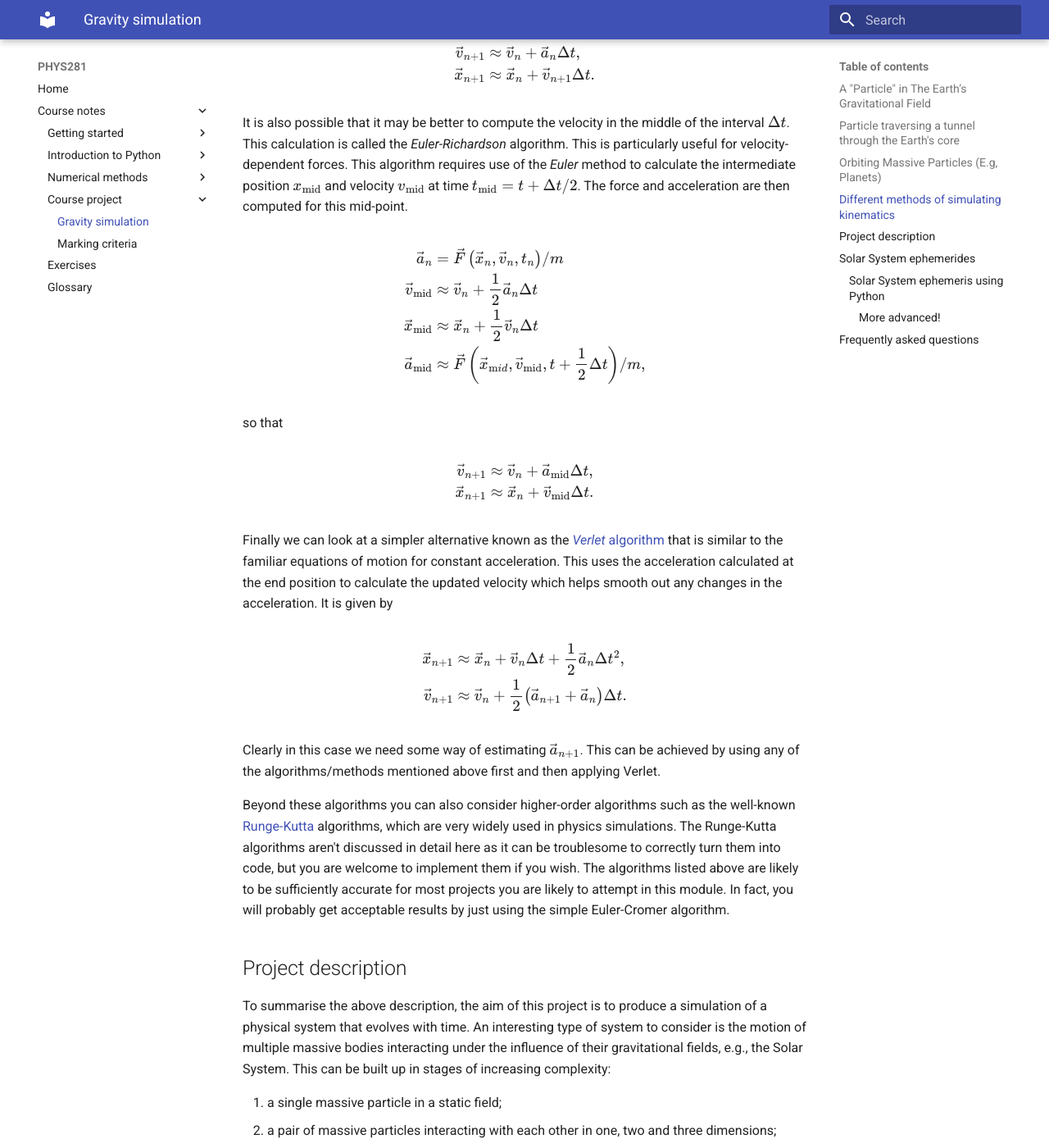
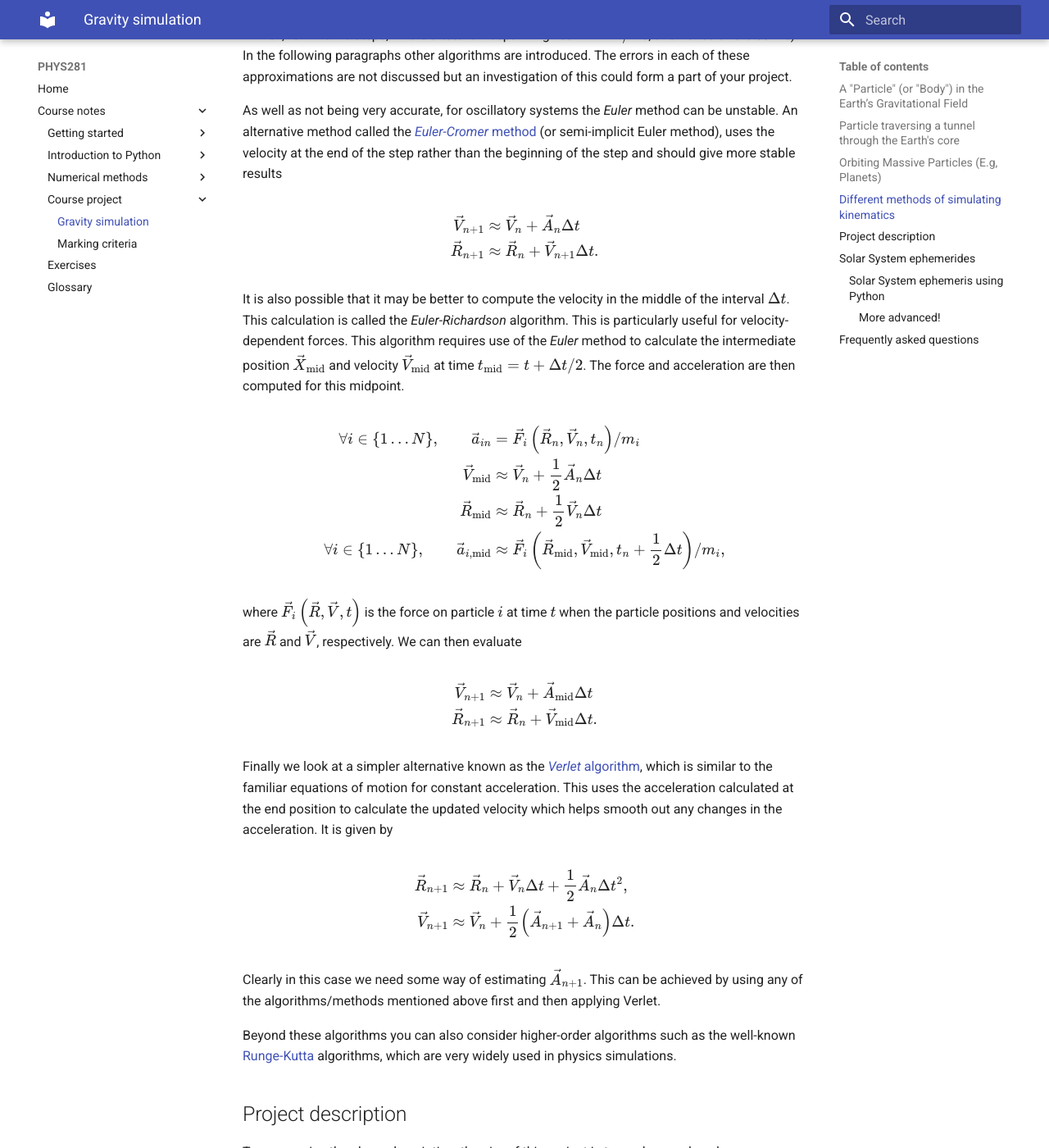
Before and after one commit to ndd21/PHYS281, an MkDocs documentation site: the page built from docs/gravity.md, in a window 1280 px wide and 1400 px high, scrolled down 5986 px. Shown: the whole window at 82% size. Built offline with MkDocs 1.6.1 and Material for MkDocs 9.7.7, drawn with Linux system fonts in a browser that asks for light colours; some of the changed text lies outside the part shown.

Commit message:
Modified gravity.md to clarify that the Euler, Euler-Cromer methods etc. work with 3N-dimensional vectors of all particle positions, all particle velocities, etc.
Added a paragraph to gravity.md emphasising the open-ended nature of
the project.

```diff
--- a/docs/gravity.md
+++ b/docs/gravity.md
@@ -49,7 +49,7 @@
 Let's consider the various steps in developing a general simulation of particle motion in
 gravitational fields.
 
-## A "Particle" in The Earth’s Gravitational Field
+## A "Particle" (or "Body") in the Earth’s Gravitational Field
 
 To start off with, we want to simulate the trajectory of a particle in a cannonball-like trajectory
 close to the surface of the Earth. You may want to bear in mind from the start that ultimately we
@@ -59,33 +59,34 @@
 a particle close to the surface of the Earth, but a bit of thought on how this might been extendible
 to a more general case could save a lot of time later on.
 
-For simplicity, our simulation can be considered initially to be in 2 dimensions: the $x$-direction
+For simplicity, our simulation can be considered initially to be in two dimensions: the $x$-direction
 which is parallel to the ground, and the $y$-direction which is perpendicular to the ground. We are
 of course inherently here assuming the surface of the Earth can be treated as being approximately
 flat as long as we consider fairly short trajectories. Later on we can remove this assumption.
 
 In this case we can represent the approximate acceleration by:
 $$
-  \vec{a} = g = -9.81 \hat{j} ~ \mathrm{m} \, \mathrm{s}^{-2}.
+  \vec{a} = -g\hat{j} = -9.81 \hat{j} ~ \mathrm{m} \, \mathrm{s}^{-2}.
 $$
 
-To characterise the motion of a particle in this uniform gravitational field we will need to be able
-to calculate the changes in the particle's position $\vec{x}$, and velocity $\vec{v}$ as a function
-of time, $t$.
+To characterise the motion of a particle in this uniform gravitational
+field we will need to be able to calculate the changes in the
+particle's position $\vec{r}=(x,y,z)$, and velocity
+$\vec{v}=(v_x,v_y,v_z)$ as a function of time, $t$.
 
 For many (although not all) physical systems we can write the velocity as
 $$
-  \vec{v}(t) = \int^{t} \vec{a}(\vec{x}, t) \, dt,
+  \vec{v}(t) = \int^{t} \vec{a}(\vec{r}, t) \, dt,
 $$
 and position as
 $$
-  \vec{x}(t) = \int^{t} \vec{v}(\vec{x}, t) \, dt,
+  \vec{r}(t) = \int^{t} \vec{v}(\vec{r}, t) \, dt,
 $$
-where $\vec{a}(t)$ is the acceleration of the particle and we have restricted ourselves here to
+where $\vec{a}(\vec{r},t)$ is the acceleration of the particle and we have restricted ourselves here to
 considering a single particle. Equivalently, these can be written as a pair of differential
 equations
 $$
-\vec{v}(t) = \frac{\mathrm{d}\vec{x}(t)}{\mathrm{d}t},
+\vec{v}(t) = \frac{\mathrm{d}\vec{r}(t)}{\mathrm{d}t},
 $$
 and
 $$
@@ -99,11 +100,11 @@
 $$
 \begin{align}
   \vec{v} & =  \vec{v}_{0} + \vec{a} t \\
-  \vec{x} & =  \vec{x}_{0} + \vec{v}_{0} t + \frac{1}{2} \vec{a} t^{2}
+  \vec{r} & =  \vec{r}_{0} + \vec{v}_{0} t + \frac{1}{2} \vec{a} t^{2}
 \end{align}
 $$
 
-where the initial position and velocity at time $t=0$ are given by $\vec{x}_{0}$ and $\vec{v}_{0}$,
+where the initial position and velocity at time $t=0$ are given by $\vec{r}_{0}$ and $\vec{v}_{0}$,
 respectively. As long as the acceleration is constant and uniform, these equations will be accurate
 and hence our simulation will not be very interesting.
 
@@ -118,7 +119,7 @@
 
 $$
 \begin{align}
-  \vec{x}_{n+1} & \approx \vec{x}_n + \vec{v}_n \Delta t, \\
+  \vec{r}_{n+1} & \approx \vec{r}_n + \vec{v}_n \Delta t, \\
   \vec{v}_{n+1} & \approx \vec{v}_n + \vec{a}_n \Delta t,
 \end{align}
 $$
@@ -194,8 +195,13 @@
 
 ## Orbiting Massive Particles (E.g, Planets)
 
-Consider the case of $N$ massive particles moving under the influence of each others’ gravity. The
-net acceleration of a particle with mass $m_i$ will be given by
+Consider the case of $N$ massive particles moving under the influence
+of each others’ gravity. In this section, the subscript $i$ on
+position $\vec{r}_i=(x_i,y_i,z_i)$, velocity
+$\vec{v}_i=({v_x}_i,{v_y}_i,{v_z}_i)$ and acceleration
+$\vec{a}_i=({a_x}_i,{a_y}_i,{a_z}_i)$ denotes that we are referring to
+the $i$th particle.  The net acceleration of a particle with mass
+$m_i$ is given by
 
 $$
 \vec{a}_i = \sum^{N}_{j\neq i}{\frac{-Gm_j}{|\vec{r}_{ij}|^2} \hat{r}_{ij}},
@@ -209,42 +215,53 @@
 the effect of that particle on all the other particles in our simulation then (unless great care is
 taken) our code will violate Newton's third law. This is unlikely to be a good idea.
 
-For a single dimension, e.g., in the $x$-dimension, the above equation would give:
+For a single Cartesian direction, e.g., the $x$-dimension, the above equation gives:
 
 $$
-{a_x}_i = \sum^N_{j \neq i} \frac{-G m_j}{|\vec{r}_{ij}|^2}\frac{({r_x}_i - {r_x}_j)}{|\vec{r}_{ij}|}
+{a_x}_i = \sum^N_{j \neq i} \frac{-G m_j}{|\vec{r}_{ij}|^2}\frac{(x_i - x_j)}{|\vec{r}_{ij}|}
 $$
 
-where, even for one dimension, $|\vec{r}_{ij}|$ is still the total magnitude of the difference in positions between two particles, given by:
+where $|\vec{r}_{ij}|$ is the magnitude of the difference in positions of particles $i$ and $j$, given by:
 
 $$
-|\vec{r}_{ij}| = \left(({r_x}_i - {r_x}_j)^2 + ({r_y}_i - {r_y}_j)^2 + ({r_z}_i - {r_z}_j)^2\right)^{1/2}.
+|\vec{r}_{ij}| = \sqrt{(x_i - x_j)^2 + (y_i - y_j)^2 + (z_i - z_j)^2}.
 $$
 
-Be careful to make sure the indices of the values in $({r_x}_i - {r_x}_j)$ are in the correct order,
+Be careful to make sure the indices of the values in $(x_i - x_j)$ are in the correct order,
 so that the acceleration on object $i$ caused by object $j$ points towards object $j$.
 
 ## Different methods of simulating kinematics
 
-Regardless of the details of your final project you are going to need to have a way of approximating
-the motion of your system. We have assumed earlier that for a small interval of time $\Delta t$ that
-the change in acceleration is small and that the resulting change in position and velocity is given
-by
+Regardless of the details of your final project you are going to need
+to have a way of approximating the motion of your system.  Earlier, we
+stated Euler's method for updating the motion of a single particle;
+here we generalise the method to the case of motion of all the
+particles by introducing a $3N$-dimensional vector of all the particle
+positions, $\vec{R}=(x_1,y_1,z_1,x_2,y_2,z_2,\ldots,x_N,y_N,z_N)$,
+along with the corresponding $3N$-dimensional vectors of all particle
+velocities
+$\vec{V}=({v_x}_1,{v_y}_1,{v_z}_1,\ldots,{v_x}_N,{v_y}_N,{v_z}_N)$ and
+accelerations
+$\vec{A}=({a_x}_1,{a_y}_1,{a_z}_1,\ldots,{a_x}_N,{a_y}_N,{a_z}_N)$.
+For a small interval of time $\Delta t$, the change in acceleration is
+small and the resulting change in position and velocity between the
+$n$th time step and the $(n+1)$th time step is approximately given by
+Euler's method:
 
 $$
 \begin{align}
-  \vec{x}_{n+1} & \approx \vec{x}_n + \vec{v}_n \Delta{t} \\
-  \vec{v}_{n+1} & \approx \vec{v}_n + \vec{a}_n \Delta{t},
+  \vec{R}_{n+1} & \approx \vec{R}_n + \vec{V}_n \Delta{t} \\
+  \vec{V}_{n+1} & \approx \vec{V}_n + \vec{A}_n \Delta{t}.
 \end{align}
 $$
 
-which we've already referred to as Euler's Method. As stated, this is based on a Taylor expansion of
-the standard equations of motion to give
+As stated above, this is based on a Taylor expansion of the standard
+equations of motion, which gives
 
 $$
 \begin{align}
-\vec{v}_{n+1} & = \vec{v}_n + a_n \Delta{t} + \mathcal{O}\left( \Delta t^2\right),\\
-\vec{x}_{n+1} & = \vec{x}_n + \vec{v}_n \Delta{t} + \mathcal{O}\left( \Delta t^2\right),
+\vec{V}_{n+1} & = \vec{V}_n + \vec{A}_n \Delta{t} + \mathcal{O}\left( \Delta t^2\right)\\
+\vec{R}_{n+1} & = \vec{R}_n + \vec{V}_n \Delta{t} + \mathcal{O}\left( \Delta t^2\right),
 \end{align}
 $$
 
@@ -266,66 +283,67 @@
 
 $$
 \begin{align}
-\vec{v}_{n+1} & \approx \vec{v}_n + \vec{a}_n \Delta{t},\\
-\vec{x}_{n+1} & \approx \vec{x}_n + \vec{v}_{n+1} \Delta{t}.
+\vec{V}_{n+1} & \approx \vec{V}_n + \vec{A}_n \Delta{t} \\
+\vec{R}_{n+1} & \approx \vec{R}_n + \vec{V}_{n+1} \Delta{t}.
 \end{align}
 $$
 
 It is also possible that it may be better to compute the velocity in the middle of the interval
 $\Delta t$. This calculation is called the *Euler-Richardson* algorithm. This is particularly useful
 for velocity-dependent forces. This algorithm requires use of the *Euler* method to calculate the
-intermediate position $x_\text{mid}$ and velocity $v_\text{mid}$ at time $t_\text{mid} = t
-+ \Delta t/2$. The force and acceleration are then computed for this mid-point.
+intermediate position $\vec{X}_\text{mid}$ and velocity $\vec{V}_\text{mid}$ at time $t_\text{mid} = t
++ \Delta t/2$. The force and acceleration are then computed for this midpoint.
 
 $$
 \begin{align}
-  \vec{a}_n & = \vec{F}\left( \vec{x}_n, \vec{v}_n, t_n \right)/m \\
-  \vec{v}_{\mathrm{mid}} & \approx \vec{v}_n + \frac{1}{2}\vec{a}_n \Delta{t}\\
-  \vec{x}_{\mathrm{mid}} & \approx \vec{x}_n + \frac{1}{2}\vec{v}_n \Delta{t}\\
-  \vec{a}_{\mathrm{mid}} & \approx \vec{F}\left(\vec{x}_{\mathrm mid}, \vec{v}_{\mathrm{mid}}, t+\frac{1}{2}\Delta{t} \right)/m,
+  \forall i\in\{1\ldots N\}, \qquad \vec{a}_{in} & = \vec{F}_i\left( \vec{R}_n, \vec{V}_n, t_n \right)/m_i \\
+  \vec{V}_{\mathrm{mid}} & \approx \vec{V}_n + \frac{1}{2}\vec{A}_n \Delta{t}\\
+  \vec{R}_{\mathrm{mid}} & \approx \vec{R}_n + \frac{1}{2}\vec{V}_n \Delta{t}\\
+  \forall i\in\{1\ldots N\}, \qquad \vec{a}_{i,\mathrm{mid}} & \approx \vec{F}_i\left(\vec{R}_{\mathrm{mid}}, \vec{V}_{\mathrm{mid}}, t_n+\frac{1}{2}\Delta{t} \right)/m_i,
 \end{align}
 $$
 
-so that
+where $\vec{F}_i\left( \vec{R}, \vec{V}, t \right)$ is the force on
+particle $i$ at time $t$ when the particle positions and velocities
+are $\vec{R}$ and $\vec{V}$, respectively.  We can then evaluate
 
 $$
 \begin{align}
-    \vec{v}_{n+1} & \approx \vec{v}_n + \vec{a}_{\mathrm{mid}} \Delta{t},\\
-    \vec{x}_{n+1} & \approx \vec{x}_n + \vec{v}_{\mathrm{mid}} \Delta{t}.
+    \vec{V}_{n+1} & \approx \vec{V}_n + \vec{A}_{\mathrm{mid}} \Delta{t} \\
+    \vec{R}_{n+1} & \approx \vec{R}_n + \vec{V}_{\mathrm{mid}} \Delta{t}.
 \end{align}
 $$
 
-Finally we can look at a simpler alternative known as the [*Verlet*
-algorithm](https://en.wikipedia.org/wiki/Verlet_integration) that is similar to the familiar
-equations of motion for constant acceleration. This uses the acceleration calculated at the end
-position to calculate the updated velocity which helps smooth out any changes in the acceleration.
-It is given by
+Finally we look at a simpler alternative known as the [*Verlet*
+algorithm](https://en.wikipedia.org/wiki/Verlet_integration), which is
+similar to the familiar equations of motion for constant
+acceleration. This uses the acceleration calculated at the end
+position to calculate the updated velocity which helps smooth out any
+changes in the acceleration.  It is given by
 
 $$
 \begin{align}
-\vec{x}_{n+1} & \approx \vec{x}_n + \vec{v}_n
-\Delta{t} + \frac{1}{2}\vec{a}_n \Delta t^2,\\
-  \vec{v}_{n+1} & \approx \vec{v}_n + \frac{1}{2} \left( \vec{a}_{n+1} + \vec{a}_n \right)  \Delta{t}.
+\vec{R}_{n+1} & \approx \vec{R}_n + \vec{V}_n
+\Delta{t} + \frac{1}{2}\vec{A}_n \Delta t^2,\\
+  \vec{V}_{n+1} & \approx \vec{V}_n + \frac{1}{2} \left( \vec{A}_{n+1} + \vec{A}_n \right)  \Delta{t}.
 \end{align}
 $$
 
-Clearly in this case we need some way of estimating $\vec{a}_{n+1}$. This can be achieved by using
+Clearly in this case we need some way of estimating $\vec{A}_{n+1}$. This can be achieved by using
 any of the algorithms/methods mentioned above first and then applying Verlet.
 
 Beyond these algorithms you can also consider higher-order algorithms such as the well-known
 [Runge-Kutta](https://en.wikipedia.org/wiki/Runge%E2%80%93Kutta_methods) algorithms, which are very
-widely used in physics simulations. The Runge-Kutta algorithms aren't discussed in detail here as it
-can be troublesome to correctly turn them into code, but you are welcome to implement them if you
-wish. The algorithms listed above are likely to be sufficiently accurate for most projects you are
-likely to attempt in this module. In fact, you will probably get acceptable results by just using
-the simple Euler-Cromer algorithm.
+widely used in physics simulations.
 
 ## Project description
 
-To summarise the above description, the aim of this project is to produce a simulation of a physical
-system that evolves with time. An interesting type of system to consider is the motion of multiple
-massive bodies interacting under the influence of their gravitational fields, e.g., the Solar
-System. This can be built up in stages of increasing complexity:
+To summarise the above description, the aim of this project is to
+produce and analyse a simulation of a physical system that evolves
+with time. An interesting type of system to consider is the motion of
+multiple massive bodies interacting under the influence of their
+gravitational fields, e.g., the Solar System. This can be built up in
+stages of increasing complexity:
 
 1. a single massive particle in a static field;
 2. a pair of massive particles interacting with each other in one, two and three dimensions;
@@ -342,14 +360,34 @@
 can use results and experimentation with these exercises as part of
 your final report.
 
-The simulation you write should come with some tests that show that it works as expected, e.g.,
-tests of parts of the code or simple systems against analytical calculations. Useful tests are
-checking that the simulation conserves **total** linear momentum or angular momentum to an
-acceptable level. The tests should ideally compare simulations produced using more than one
-numerical approximation method, with quantitative evaluation of the differences.
+The simulation you write should come with tests that show that it
+works as expected, e.g., tests of parts of the code or simple systems
+against analytical calculations. Useful tests are checking that the
+simulation conserves **total** linear momentum or angular momentum to
+an acceptable level. The tests should ideally compare simulations
+produced using more than one numerical approximation method, with
+quantitative evaluation of the differences and consideration of the
+effects of changing the time step.
 
-The simulation can include additional physics or simulate systems other than the Solar System
-provided that you can provide justifiable tests of its validity.
+The simulation can include additional physics or simulate systems
+other than the Solar System provided that you can provide justifiable
+tests of its validity.  However, if you want to simulate something
+very different from the Solar System with Newtonian gravity, it would
+be advisable to discuss this with the lecturers.
+
+Please note that this is an open-ended project: you have been equipped
+with basic tools (Euler and Euler-Cromer methods) for simulating the
+motion of bodies subject to gravitational attraction; it is up to you
+to take these tools and decide what aspects you want to focus on or
+what questions you want to ask.  In a good project, you would use your
+simulation to examine interesting topics, e.g.: What sort of accuracy
+can be achieved over what sort of time scale in simulations of the
+Solar System using different methods?  How sensitive is the motion to
+the choice of initial conditions?  Can you calculate the trajectory of
+a space probe?  What happens to the Solar System if another star
+passes close by?  Better still, invent your own question(s) that can
+be answered using your simulation!  In all cases, you must provide
+evidence of testing to show that your conclusions are reliable.
 
 For more information and advice on the code and report, including guideline marking grids make sure
 to read the [Marking criteria page](../markinggrid/index.html).
```
